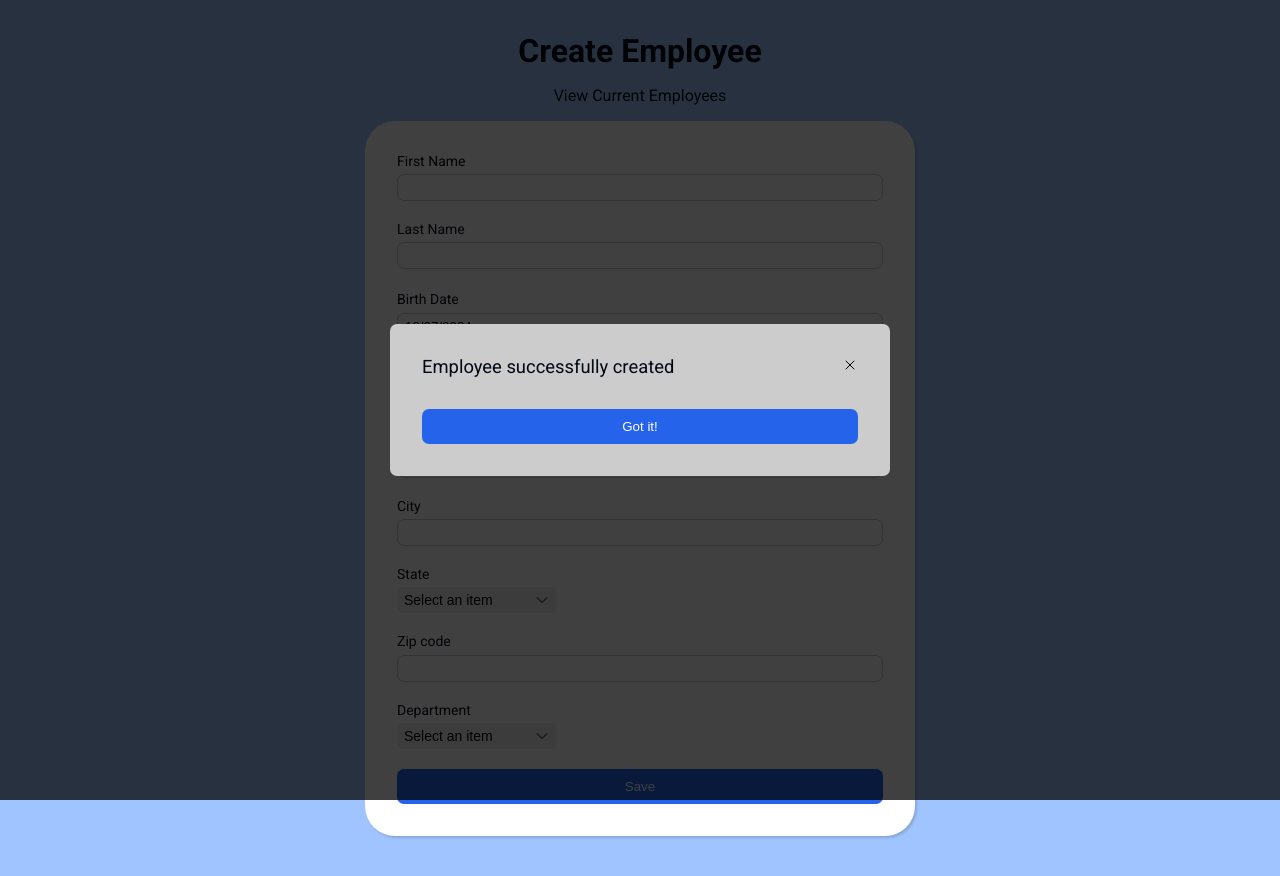
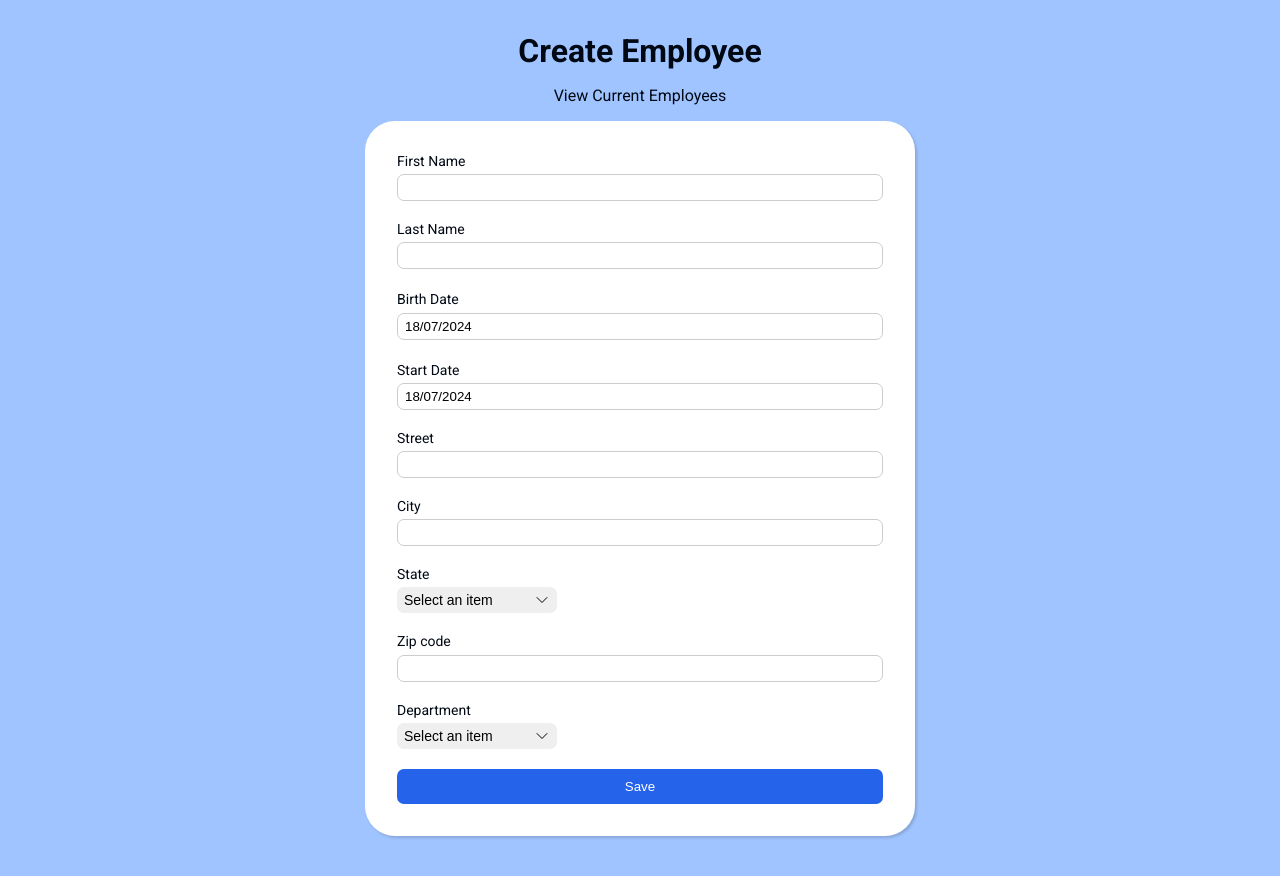
Before and after one commit to pyko7/HRNet, a React (Vite) app: page / in a window 1280 px wide. Shown: the top 876 px of the page. Built offline with nearby package versions, Linux system fonts and the light colour scheme.

Commit message:
chore: fix

```diff
--- a/src/components/form/Form.jsx
+++ b/src/components/form/Form.jsx
@@ -11,13 +11,13 @@ import { useDispatch } from "react-redux";
 import { setEmployees } from "../../features/employees/employeesSlice";
 import "./Form.css";
 import "../textField/TextField.css";
-import ChevronDownIcon from "../icons/ChevronDownIcon";
+
 /**
  * @description Create employee form component
  * @returns {React.FC}
  */
 const Form = () => {
-  const [visible, setVisible] = useState(true);
+  const [visible, setVisible] = useState(false);
   const [employee, setEmployee] = useState({
     ...emptyEmployeeData,
     birthDate: new Date(),
```
